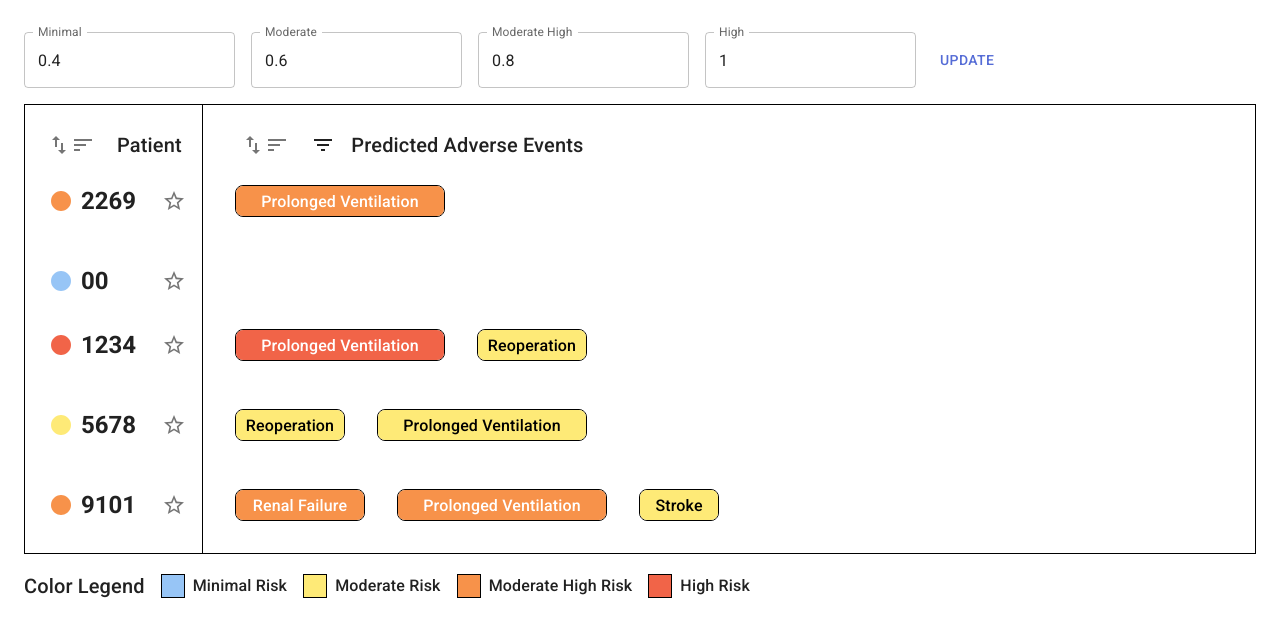
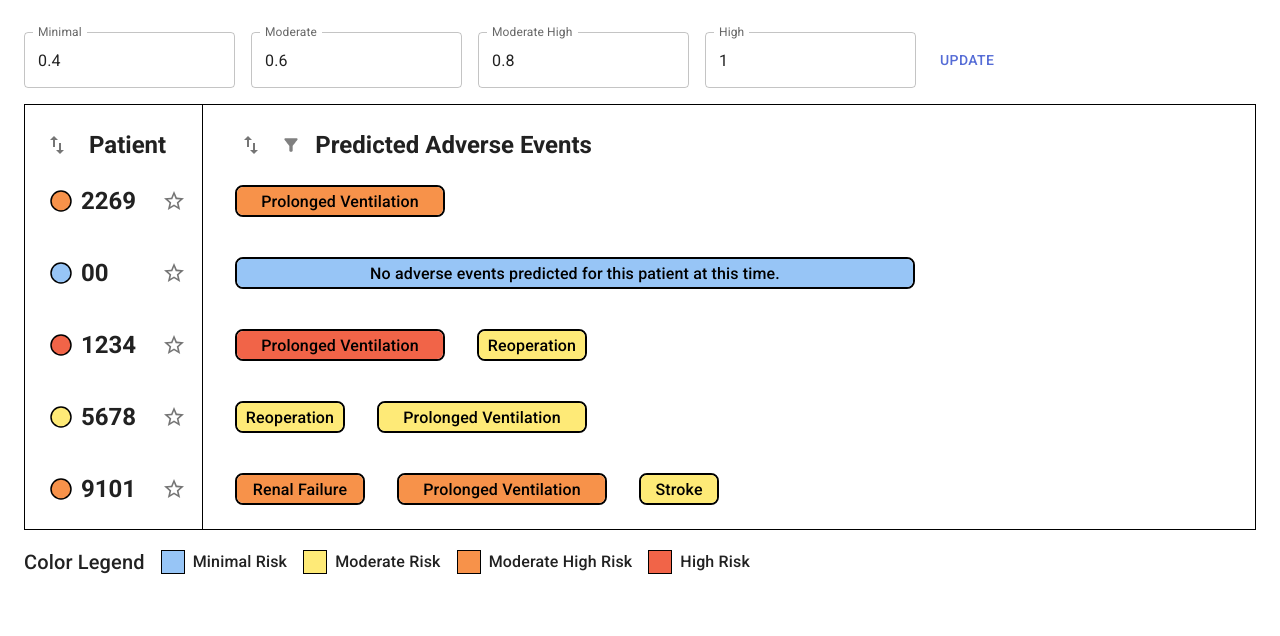
Before and after one commit to lieenn/HEART-Project, a React (Vite) app: page / in a window 1280 px wide. Shown: the top 636 px of the page. Built offline with nearby package versions, Linux system fonts and the light colour scheme.

Commit message:
adding border to status circle, change icons

```diff
--- a/src/components/AggregateView/FilterButton.jsx
+++ b/src/components/AggregateView/FilterButton.jsx
@@ -14,21 +14,27 @@ import {
   InputAdornment,
   styled,
 } from "@mui/material";
-import FilterListIcon from "@mui/icons-material/FilterList";
+import FilterAltIcon from "@mui/icons-material/FilterAlt";
 import SearchIcon from "@mui/icons-material/Search";
+import { grey } from "@mui/material/colors";
 
 const SELECT_ALL = "Select All";
 const DESELECT_ALL = "Deselect All";
 
+// Styled IconButton to be small and round like the ToggleButton
 const StyledIconButton = styled(IconButton)(({ theme, isactive }) => ({
   backgroundColor: isactive === "true" ? theme.palette.primary.main : "inherit",
-  color: isactive === "true" ? theme.palette.primary.contrastText : "inherit",
+  color: isactive === "true" ? theme.palette.primary.contrastText : "grey",
   "&:hover": {
     backgroundColor:
       isactive === "true"
         ? theme.palette.primary.dark
         : theme.palette.action.hover,
   },
+  borderRadius: "50%",
+  padding: "6px",
+  width: "32px",
+  height: "32px",
 }));
 
 export default function FilterButton({
@@ -122,7 +128,7 @@ export default function FilterButton({
         aria-describedby={id}
         isactive={isFilterActive.toString()}
       >
-        <FilterListIcon />
+        <FilterAltIcon fontSize="small" />
       </StyledIconButton>
       <Popover
         id={id}
@@ -136,12 +142,6 @@ export default function FilterButton({
         transformOrigin={{
           vertical: "top",
           horizontal: "left",
-        }}
-        slotProps={{
-          paper: {
-            "aria-hidden": undefined,
-            tabIndex: -1,
-          },
         }}
       >
         <List sx={{ width: 1000, bgcolor: "background.paper" }}>
--- a/src/components/AggregateView/Patient.jsx
+++ b/src/components/AggregateView/Patient.jsx
@@ -25,6 +25,16 @@ export default function Patient({
 
   const displayPID = patient.PID.replace("# ", "").trim();
 
+  const isLowRisk = relevant.length === 0 && others.length === 0;
+
+  const noAdverseEventsObject = [
+    {
+      title:
+        "          No adverse events predicted for this patient at this time.",
+      riskScore: 0,
+    },
+  ];
+
   return (
     <Grid container spacing={2}>
       <Grid item xs={12} md={2} sx={{ borderRight: "1.5px solid #000" }}>
@@ -38,7 +48,14 @@ export default function Patient({
           }}
         >
           <Box sx={{ display: "flex", alignItems: "center" }}>
-            <CircleIcon sx={{ color, marginRight: 1 }} />
+            <CircleIcon
+              sx={{
+                color,
+                marginRight: 1,
+                stroke: "black",
+                strokeWidth: 1.5,
+              }}
+            />
             <Link
               to={`/${displayPID}`}
               style={{
@@ -64,23 +81,20 @@ export default function Patient({
       </Grid>
 
       {showFilteredOutcomes && (
-        <Grid
-          item
-          xs={12}
-          md={showFilteredOutcomes ? 10 : 4}
-          sx={{
-            borderRight: !showFilteredOutcomes ? "1.5px dashed #000" : "none",
-          }}
-        >
+        <Grid item xs={12} md={10}>
           <Box sx={{ p: 2 }}>
             <PatientRisks adverseEvents={relevant} riskRange={riskRange} />
           </Box>
         </Grid>
       )}
+
       {!showFilteredOutcomes && (
-        <Grid item xs={12} md={showFilteredOutcomes ? 6 : 10}>
+        <Grid item xs={12} md={10}>
           <Box sx={{ p: 2 }}>
-            <PatientRisks adverseEvents={others} riskRange={riskRange} />
+            <PatientRisks
+              adverseEvents={isLowRisk ? noAdverseEventsObject : others}
+              riskRange={riskRange}
+            />
           </Box>
         </Grid>
       )}
--- a/src/components/AggregateView/PatientRiskStatus.jsx
+++ b/src/components/AggregateView/PatientRiskStatus.jsx
@@ -36,8 +36,6 @@ export default function PatientRiskStatus({ risk, riskRange }) {
           width={rectWidth}
           height={rectHeight}
           fill={color}
-          stroke="black"
-          strokeWidth={1.5}
           textColor={textColor}
           text={risk.title}
         />
--- a/src/components/AggregateView/PatientRisks.jsx
+++ b/src/components/AggregateView/PatientRisks.jsx
@@ -1,21 +1,33 @@
 import React from "react";
-import { Box, Container } from "@mui/material";
+import { Box, Typography } from "@mui/material";
 import PatientRiskStatus from "./PatientRiskStatus";
 import { FilterLowRisk, FilterUnwantedAdverse } from "../Utils/FilterFunctions";
 
-/**
- * PatientRisks Component
- *
- * This component filters, sorts, and displays a list of adverse events for a patient.
- * It filters out low-risk events and unwanted adverse events, then displays each event
- * as a colored rectangle, with the highest risk events shown first.
- *
- * @param {Object} props - The component properties.
- * @param {Array<Object>} props.adverseEvents - Array of adverse events associated with the patient.
- * @param {Array<number>} props.riskRange - The dynamic range [min, max] of risk scores used to filter events.
- * @returns {JSX.Element} - The rendered list of filtered and sorted patient risks.
- */
 export default function PatientRisks({ adverseEvents, riskRange }) {
+  if (
+    adverseEvents.length === 1 &&
+    adverseEvents[0].title ===
+      "          No adverse events predicted for this patient at this time."
+  ) {
+    return (
+      <Box
+        sx={{
+          display: "flex",
+          alignItems: "center",
+          flexWrap: "wrap",
+        }}
+      >
+        {/* <Typography
+          variant="body1"
+          sx={{ fontStyle: "italic", color: "text.secondary" }}
+        >
+          No adverse events predicted for this patient at this time.
+        </Typography> */}
+        <PatientRiskStatus risk={adverseEvents[0]} riskRange={riskRange} />
+      </Box>
+    );
+  }
+
   // Filter out unwanted and low-risk adverse events
   const filteredRisks = FilterLowRisk(
     FilterUnwantedAdverse(adverseEvents),
@@ -39,7 +51,6 @@ export default function PatientRisks({ adverseEvents, riskRange }) {
           flexWrap: "wrap",
         }}
       >
-        {/* Display a message if no adverse events meet the criteria, otherwise render the risk statuses */}
         {sortedRisks.map((risk, index) => (
           <PatientRiskStatus key={index} risk={risk} riskRange={riskRange} />
         ))}
--- a/src/components/AggregateView/TableHeader.jsx
+++ b/src/components/AggregateView/TableHeader.jsx
@@ -1,7 +1,6 @@
 import React, { useState } from "react";
 import { Grid, Typography, Box, ToggleButton } from "@mui/material";
 import SwapVertIcon from "@mui/icons-material/SwapVert";
-import SortIcon from "@mui/icons-material/Sort";
 import FilterButton from "./FilterButton";
 
 export default function TableHeader({
@@ -19,9 +18,14 @@ export default function TableHeader({
   };
 
   const commonButtonStyles = {
-    borderRadius: 0,
-    padding: "4px 6px",
+    borderRadius: "50%",
     m: 1,
+    padding: "6px",
+    minWidth: "auto",
+    width: "32px",
+    height: "32px",
+    border: "none",
+    outline: "none",
     "&.Mui-selected": {
       backgroundColor: "primary.main",
       color: "primary.contrastText",
@@ -29,12 +33,11 @@ export default function TableHeader({
         backgroundColor: "primary.dark",
       },
     },
-    "&:not(.Mui-selected)": {
-      border: "none",
-      outline: "none",
-    },
     "&:hover": {
       backgroundColor: "action.hover",
+    },
+    "&:focus": {
+      outline: "none",
     },
   };
 
@@ -60,9 +63,8 @@ export default function TableHeader({
               sx={commonButtonStyles}
             >
               <SwapVertIcon />
-              <SortIcon />
             </ToggleButton>
-            <Typography variant="h6" sx={{ mt: 0.5, m: 1 }}>
+            <Typography variant="h5" sx={{ mt: 0.5, m: 1, fontWeight: 600 }}>
               Patient
             </Typography>
           </Box>
@@ -87,14 +89,16 @@ export default function TableHeader({
               sx={commonButtonStyles}
             >
               <SwapVertIcon />
-              <SortIcon />
             </ToggleButton>
             <FilterButton
               adverseEventsList={adverseEventsList}
               selectedAdverseEvents={selectedAdverseEvents}
               setSelectedAdverseEvents={setSelectedAdverseEvents}
             />
-            <Typography variant="h6" sx={{ mt: 0.5, m: 1, mr: 2 }}>
+            <Typography
+              variant="h5"
+              sx={{ mt: 0.5, m: 1, mr: 2, fontWeight: 600 }}
+            >
               Predicted Adverse Events
             </Typography>
           </Box>
--- a/src/components/PatientView/AdverseEvent.jsx
+++ b/src/components/PatientView/AdverseEvent.jsx
@@ -20,8 +20,6 @@ export default function AdverseEvent({ adverseEvent, riskRange }) {
           width={rectWidth}
           height={rectHeight}
           fill={color}
-          stroke="black"
-          strokeWidth={1.5}
           textColor={textColor}
           text={adverseEvent.title}
           textAnchor="start" // Align text to the left
--- a/src/components/SvgRectangle.jsx
+++ b/src/components/SvgRectangle.jsx
@@ -22,8 +22,6 @@ export default function SvgRectangle({
   width,
   height,
   fill,
-  stroke,
-  strokeWidth,
   textColor,
   text,
   textAnchor = "middle",
@@ -40,10 +38,10 @@ export default function SvgRectangle({
         flexDirection: "column",
         alignItems: "center",
         gap: 1,
-        mb: 2,
+        mb: 1,
         mr: 2,
         position: "relative",
-        border: `${strokeWidth}px solid ${stroke}`,
+        border: "2px solid black",
         borderRadius: "8px",
         overflow: "hidden",
         width: `${width}px`,
--- a/src/components/Utils/Calculator.js
+++ b/src/components/Utils/Calculator.js
@@ -47,7 +47,7 @@ export function calculateColor(riskScore, riskRange) {
   // Get the array of colors from the scale
   const colors = colorScale(riskLevel);
   const textColor =
-    riskLevel === "Moderate High" || riskLevel === "High" ? "white" : "black";
+    riskLevel === "Moderate High" || riskLevel === "High" ? "black" : "black";
 
   return [textColor, ...colors];
 }
```
